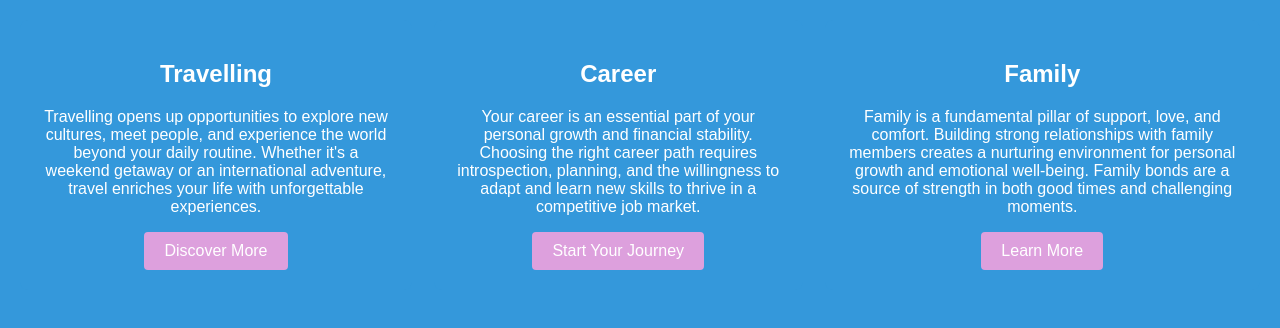
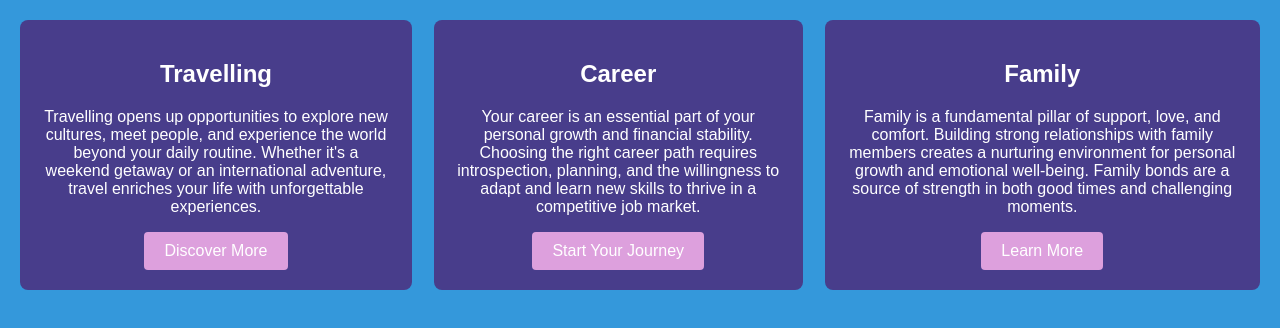
Before and after one commit to Eshhaa11/Flexbox-Exam, a plain HTML site: page index.html in a window 1280 px wide. Drawn offline with Linux system fonts and the light colour scheme.

Commit message:
Add wrap

```diff
--- a/Style/style.css
+++ b/Style/style.css
@@ -9,7 +9,7 @@ body {
 
 .container {
     display: flex;
-    justify-content: space-between;
+    justify-content: space-evenly;
     align-items: flex-start;
     gap: 22px;
     padding: 20px;
@@ -17,13 +17,14 @@ body {
 
 
 .box {
-    background-color: #3498db;
+    background-color:darkslateblue;
     color: white;
     font-size: 16px;
     padding: 20px;
     text-align: center;
     border-radius: 8px;
     box-sizing: border-box;
+    flex-wrap: wrap;
 }
 
 
```
